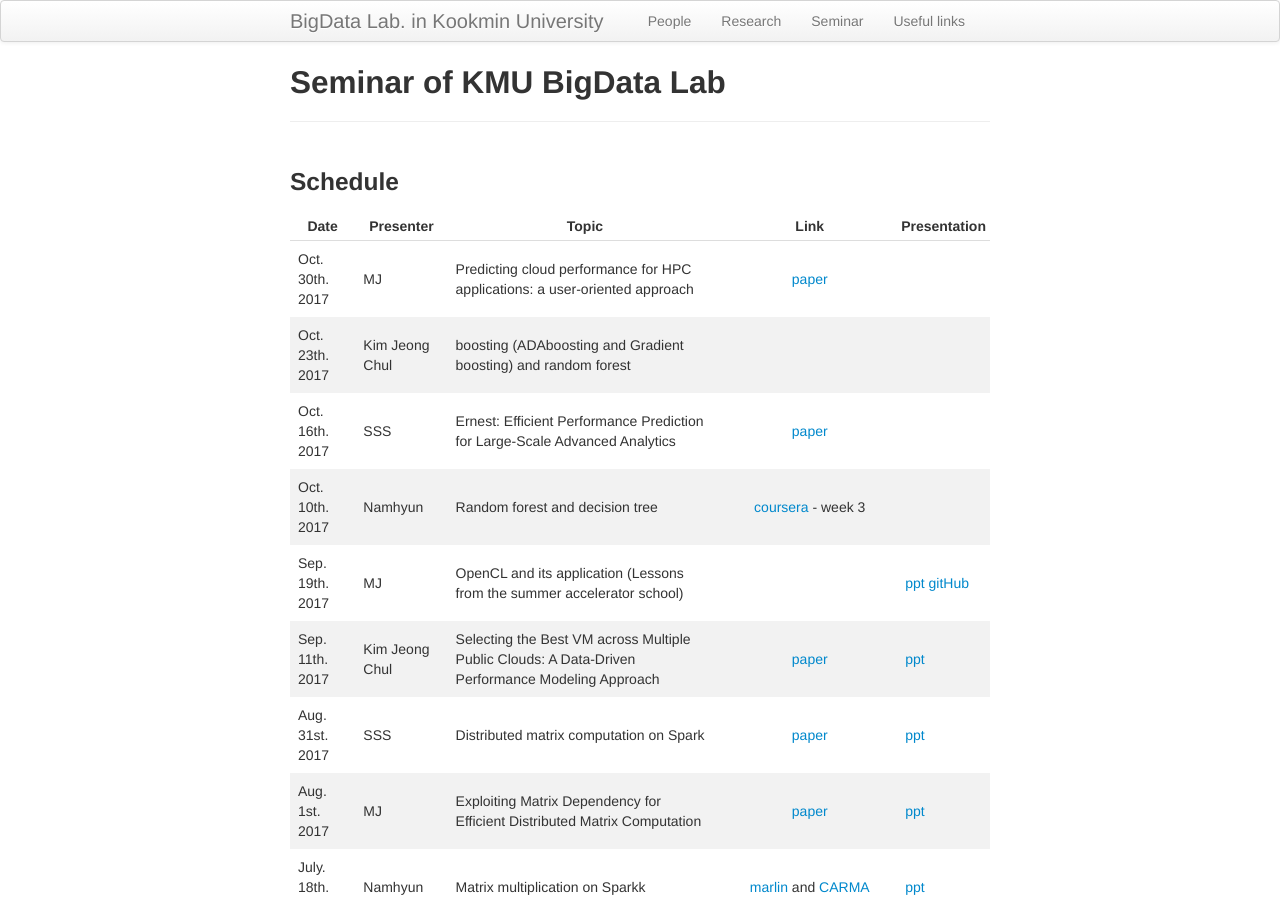
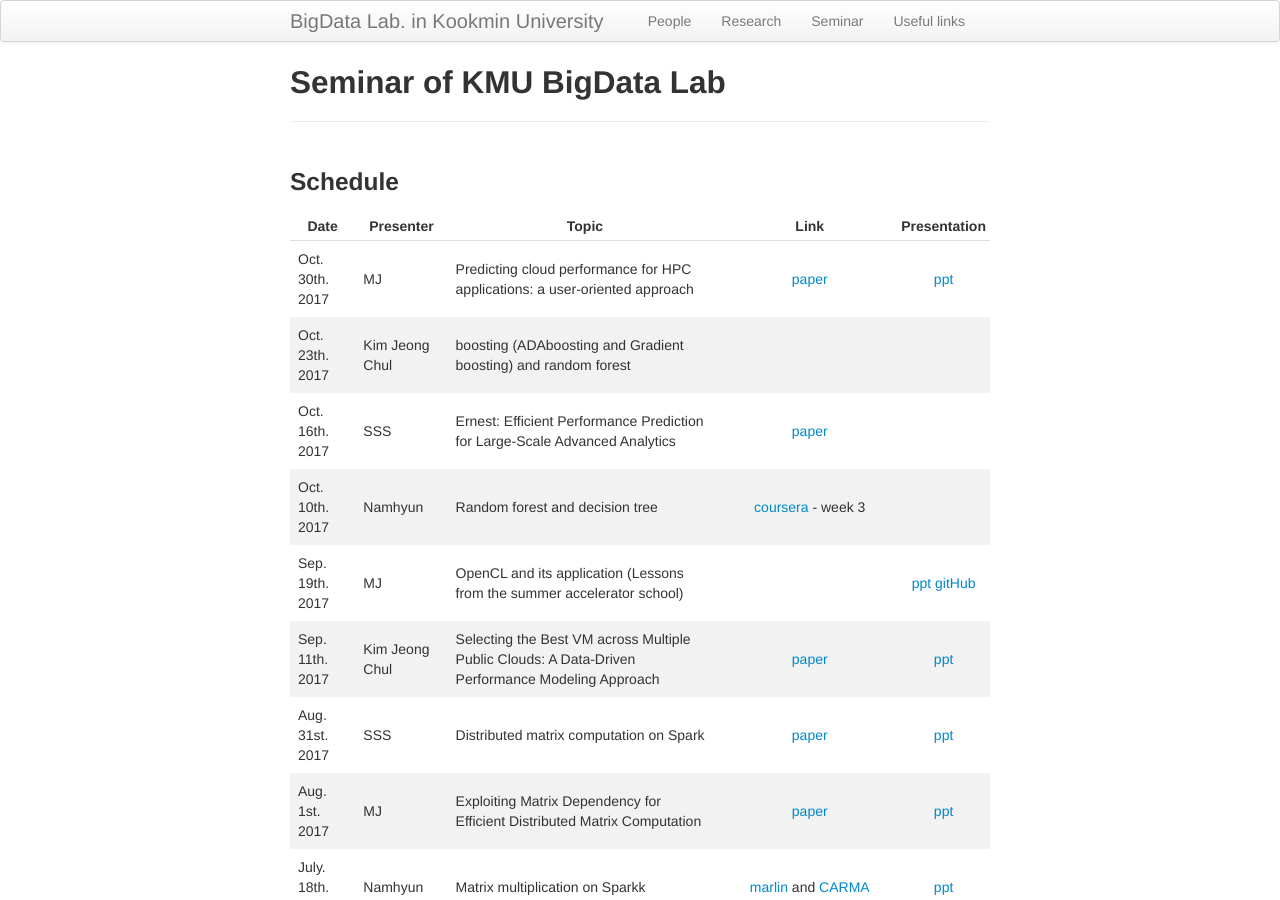
Before and after one commit to ddps-lab/kmu-bigdata.github.io, a Jekyll site: the page built from seminar/index.md, in a window 1280 px wide and 900 px high. Built offline with Jekyll 4.4.1, drawn with Linux system fonts in a browser that asks for light colours.

Commit message:
Update index.md

```diff
--- a/seminar/index.md
+++ b/seminar/index.md
@@ -8,8 +8,8 @@ description: Seminar schedule of BigData Lab  in KMU
 
 
 | Date | Presenter | Topic | Link | Presentation |
-|------|-----------|-------|:----:|--------------|
-| Oct. 30th. 2017 | MJ | Predicting cloud performance for HPC applications: a user-oriented approach | [paper](http://ieeexplore.ieee.org/document/7973739/) | |
+|------|-----------|-------|:----:|:--------------: |
+| Oct. 30th. 2017 | MJ | Predicting cloud performance for HPC applications: a user-oriented approach | [paper](http://ieeexplore.ieee.org/document/7973739/) | [ppt](https://docs.google.com/presentation/d/1hC5pTUSrqA6lrC-qWmIJ38n27xCmvmNm1Rhc1EnMO70/edit?usp=sharing) |
 | Oct. 23th. 2017 | Kim Jeong Chul | boosting (ADAboosting and Gradient boosting) and random forest | | |
 | Oct. 16th. 2017 | SSS | Ernest: Efficient Performance Prediction for Large-Scale Advanced Analytics | [paper](https://www.usenix.org/system/files/conference/nsdi16/nsdi16-paper-venkataraman.pdf) | |
 | Oct. 10th. 2017 | Namhyun | Random forest and decision tree | [coursera](https://www.coursera.org/learn/practical-machine-learning/) - week 3 | |
```
